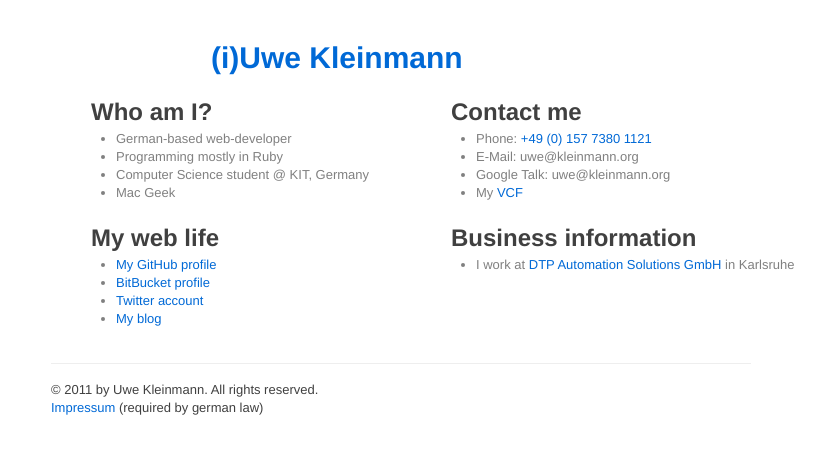
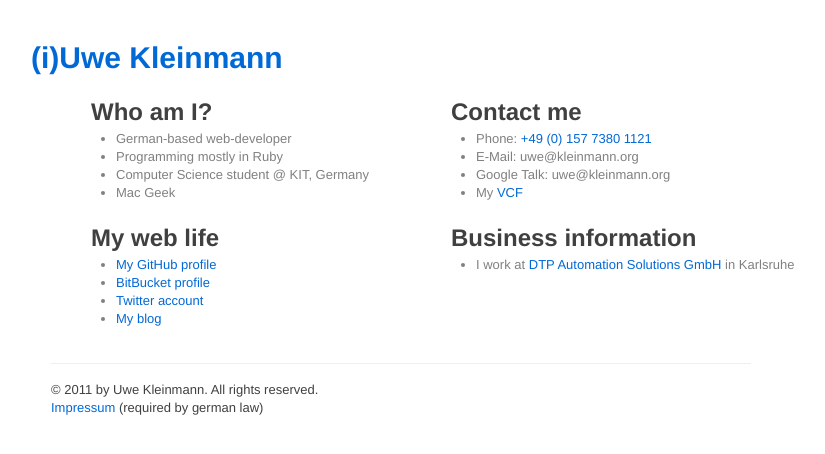
Before and after one commit to kleinmann/kleinmann.github.com, a Jekyll site: the page built from index.html, in a window 1280 px wide. Shown: the top 454 px of the page, without its empty margins (199-1024 px from the left). Built offline with Jekyll 4.4.1, drawn with Linux system fonts in a browser that asks for light colours; nearby versions of some CDN libraries; Markdown is read by kramdown in place of the engine named in the settings.

Commit message:
Aligns title to the left with the footer. Seems nicer.

```diff
--- a/_layouts/base.html
+++ b/_layouts/base.html
@@ -15,7 +15,7 @@
   <body onload="prettyPrint()">
     <div class="container">
       <div class="row" style="padding-top:40px">
-        <div class="span5 offset4">
+        <div class="span5 offset1">
           <h1 id="title"><a href="/">(i)Uwe Kleinmann</a></h1>
         </div>
       </div>
```
